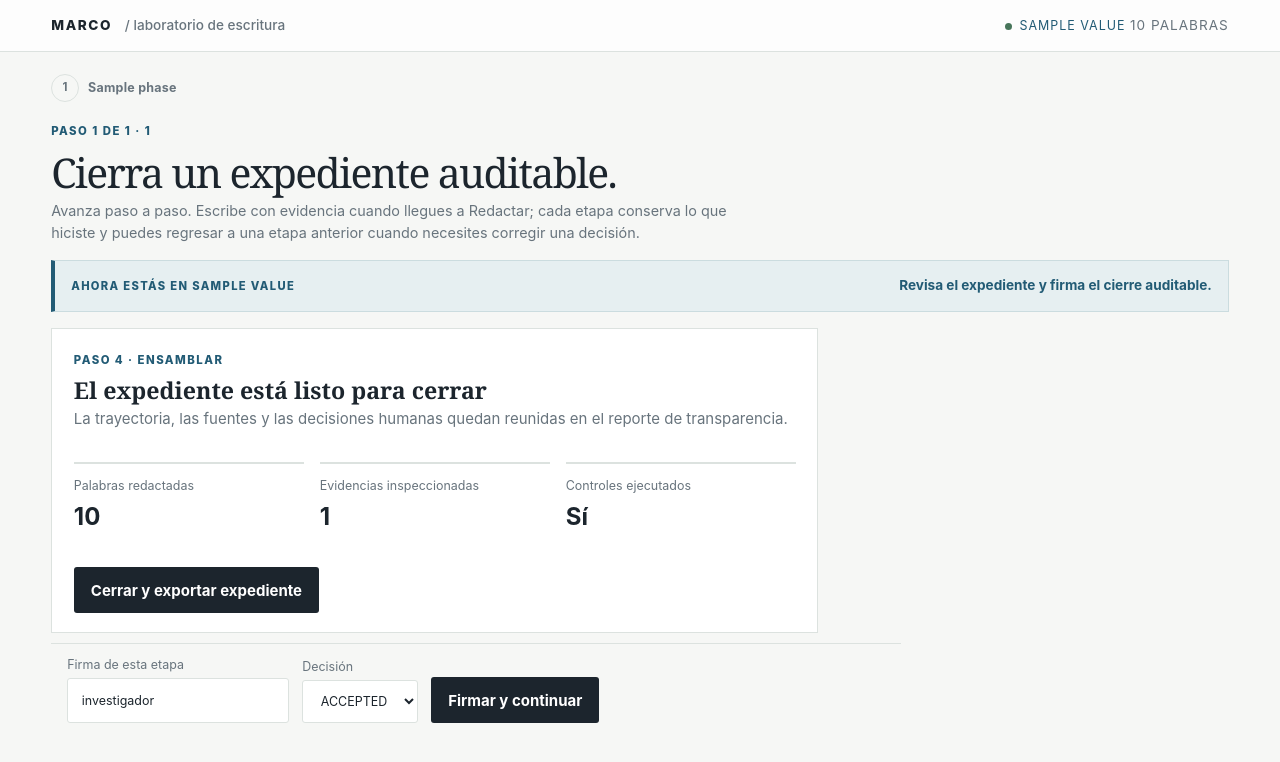
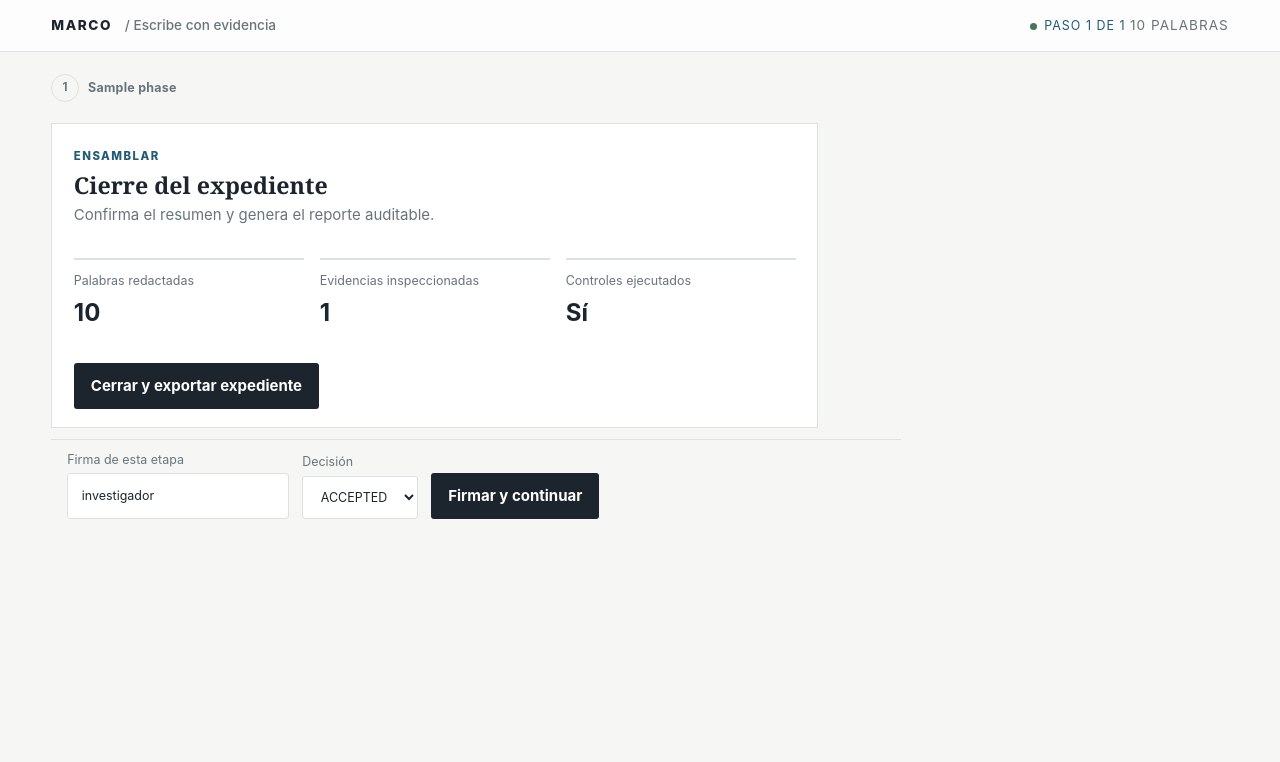
Before and after one commit to Miguelitortiz/marco-mvp, a Django app: template web/templates/workbench/index.html in a window 1280 px wide. Shown: the top 762 px of the page. Run offline with Django 4.2, Linux system fonts and the light colour scheme; the template is opened without the code that fills it: most values are stand-ins (such as "Sample title", 1, 10 or a date in 2020).

Commit message:
Remove redundant workflow copy
Use the stepper and one concise stage heading as the workflow orientation instead of duplicating guidance and hiding overflow.

Co-authored-by: Copilot App <223556219+Copilot@users.noreply.github.com>

```diff
--- a/web/static/workbench.css
+++ b/web/static/workbench.css
@@ -25,17 +25,7 @@ button.stepper__button { cursor: pointer; }
 .stepper__item.is-complete { color: var(--green); }
 .stepper__item.is-complete .stepper__number { border-color: var(--green); background: #edf5ee; }
 .stepper__item.is-complete .stepper__line { background: var(--green); }
-.guide-card { display: flex; justify-content: space-between; gap: 2rem; margin: 0 0 1rem; padding: .75rem 1rem; border: 1px solid #cbdcdf; border-left: 4px solid var(--blue); background: var(--blue-soft); }
-.guide-card__step { color: var(--blue); font-size: .7rem; font-weight: 800; letter-spacing: .12em; text-transform: uppercase; }
-.guide-card h2 { margin: .15rem 0 .05rem; font: 700 1.15rem Georgia, serif; }
-.guide-card p { margin: 0; color: var(--muted); }
-.guide-card__actions { display: flex; align-items: center; max-width: 340px; }
-.guide-card__hint { color: var(--blue); font-size: .85rem; font-weight: 650; }
-.intro { max-width: 710px; margin-bottom: 1rem; }
 .eyebrow, .label { color: var(--blue); font-size: .71rem; font-weight: 800; letter-spacing: .13em; text-transform: uppercase; }
-h1 { margin: .2rem 0 .35rem; font: 400 clamp(2rem, 3.2vw, 3rem)/1.02 Georgia, serif; letter-spacing: -.04em; }
-h1 em { color: var(--blue); font-style: italic; }
-.intro__copy { color: var(--muted); max-width: 700px; margin: 0; font-size: .9rem; }
 .workspace-grid { display: grid; grid-template-columns: minmax(0, 1.55fr) minmax(260px, .7fr); gap: 4rem; align-items: start; }
 .stage-card { background: var(--surface); border: 1px solid var(--line); padding: 1.15rem 1.35rem; }
 .stage-card--wide { width: min(850px, 100%); }
@@ -94,5 +84,4 @@ input[type=file] { display: none; }
 .governance-grid div { display: grid; gap: .2rem; border: 1px solid var(--line); padding: .8rem; background: var(--surface); }
 .governance-grid strong { font-size: 1.4rem; }
 .governance-grid small { color: var(--muted); }
-@media (max-width: 800px) { .shell { padding-top: 1.5rem; } .stepper { margin-bottom: 2.5rem; overflow-x: auto; padding-bottom: .5rem; } .stepper__item { flex: 0 0 auto; } .stepper__line { width: 35px; flex: 0 0 35px; } .guide-card { display: block; } .guide-card__actions { margin-top: 1rem; } .workspace-grid { grid-template-columns: 1fr; gap: 2rem; } .context-column { order: 2; } .writing-surface textarea { min-height: 360px; } }
-@media (min-width: 801px) { body { overflow: hidden; } }
+@media (max-width: 800px) { .shell { padding-top: 1.5rem; height: auto; } .stepper { margin-bottom: 1.5rem; overflow-x: auto; padding-bottom: .5rem; } .stepper__item { flex: 0 0 auto; } .stepper__line { width: 35px; flex: 0 0 35px; } .workspace-grid { grid-template-columns: 1fr; gap: 2rem; } .writing-surface textarea { min-height: 360px; } }
--- a/web/templates/workbench/base.html
+++ b/web/templates/workbench/base.html
@@ -11,7 +11,7 @@
 </head>
 <body>
   <header class="topbar">
-    <a class="wordmark" href="/">MARCO <span>/ laboratorio de escritura</span></a>
+    <a class="wordmark" href="/">MARCO <span>/ Escribe con evidencia</span></a>
     <div class="topbar__state" id="workflow-status">
       {% block topbar_state %}{% endblock %}
     </div>
--- a/web/templates/workbench/index.html
+++ b/web/templates/workbench/index.html
@@ -1,6 +1,6 @@
 {% extends "workbench/base.html" %}
 {% block topbar_state %}
-  <span class="phase-dot"></span>{{ workbench.fsm.state.value }}
+  <span class="phase-dot"></span>Paso {{ current_phase_number }} de {{ phases|length }}
   <span class="muted">{{ workbench.current_words }} palabras</span>
 {% endblock %}
 {% block content %}
@@ -25,38 +25,13 @@
   {% endfor %}
 </nav>
 
-<section class="intro">
-  <p class="eyebrow">PASO {{ current_phase_number }} DE {{ phases|length }} · {{ workbench.project_id }}</p>
-  <h1>{% if workbench.fsm.state.value == "PARAMETRIZATION" %}Prepara tu expediente.{% elif workbench.fsm.state.value == "CURATION" %}Construye tu base de evidencia.{% elif workbench.fsm.state.value == "DRAFTING" %}Redacta con respaldo.{% else %}Cierra un expediente auditable.{% endif %}</h1>
-  <p class="intro__copy">Avanza paso a paso. Escribe con evidencia cuando llegues a Redactar; cada etapa conserva lo que hiciste y puedes regresar a una etapa anterior cuando necesites corregir una decisión.</p>
-</section>
-
-<section class="guide-card">
-  <div>
-    <span class="guide-card__step">Ahora estás en {{ workbench.fsm.state.value }}</span>
-    <h2>{% for phase, label, description in phases %}{% if phase == workbench.fsm.state %}{{ label }}{% endif %}{% endfor %}</h2>
-    <p>{% for phase, label, description in phases %}{% if phase == workbench.fsm.state %}{{ description }}{% endif %}{% endfor %}</p>
-  </div>
-  <div class="guide-card__actions">
-    {% if workbench.fsm.state.value == "PARAMETRIZATION" %}
-      <span class="guide-card__hint">Completa la configuración y firma para habilitar Curar.</span>
-    {% elif workbench.fsm.state.value == "CURATION" %}
-      <span class="guide-card__hint">Indexa documentos, busca y registra al menos una inspección.</span>
-    {% elif workbench.fsm.state.value == "DRAFTING" %}
-      <span class="guide-card__hint">Genera, edita y ejecuta los controles antes de ensamblar.</span>
-    {% else %}
-      <span class="guide-card__hint">Revisa el expediente y firma el cierre auditable.</span>
-    {% endif %}
-  </div>
-</section>
-
 <section class="workspace-grid">
   {% if workbench.fsm.state.value == "PARAMETRIZATION" %}
     <article class="stage-card stage-card--wide">
       <div class="stage-card__heading">
-        <span class="eyebrow">Paso 1 · Preparar</span>
-        <h2>Define las reglas del documento</h2>
-        <p>Estas restricciones permanecerán activas durante todo el expediente.</p>
+        <span class="eyebrow">Preparar</span>
+        <h2>Reglas del documento</h2>
+        <p>Define las restricciones del expediente.</p>
       </div>
       <form class="settings stage-form" hx-post="{% url 'save_settings' %}" hx-target="#stage-feedback">
         {% csrf_token %}
@@ -77,9 +52,9 @@
   {% elif workbench.fsm.state.value == "CURATION" %}
     <article class="stage-card stage-card--wide" id="stage-content">
       <div class="stage-card__heading">
-        <span class="eyebrow">Paso 2 · Curar</span>
-        <h2>Reúne y valida tu evidencia</h2>
-        <p>Indexa el corpus, busca fragmentos relevantes y registra la inspección humana de al menos una fuente.</p>
+        <span class="eyebrow">Curar</span>
+        <h2>Fuentes y evidencia</h2>
+        <p>Indexa el corpus e inspecciona una fuente relevante.</p>
       </div>
       <form hx-post="{% url 'upload_documents' %}" hx-target="#stage-content" hx-encoding="multipart/form-data">
         {% csrf_token %}<label class="file-drop" for="documents">Añade PDF o texto</label>
@@ -95,9 +70,9 @@
   {% elif workbench.fsm.state.value == "DRAFTING" %}
     <article class="editor-column stage-card stage-card--wide">
       <div class="stage-card__heading">
-        <span class="eyebrow">Paso 3 · Redactar</span>
-        <h2>Construye y revisa el texto</h2>
-        <p>El borrador se genera únicamente con la evidencia que ya inspeccionaste.</p>
+        <span class="eyebrow">Redactar</span>
+        <h2>Texto de trabajo</h2>
+        <p>Genera y revisa el texto con la evidencia inspeccionada.</p>
       </div>
       {% include "workbench/_editor.html" %}
       {% include "workbench/_governance.html" %}
@@ -105,9 +80,9 @@
   {% else %}
     <article class="stage-card stage-card--wide">
       <div class="stage-card__heading">
-        <span class="eyebrow">Paso 4 · Ensamblar</span>
-        <h2>El expediente está listo para cerrar</h2>
-        <p>La trayectoria, las fuentes y las decisiones humanas quedan reunidas en el reporte de transparencia.</p>
+        <span class="eyebrow">Ensamblar</span>
+        <h2>Cierre del expediente</h2>
+        <p>Confirma el resumen y genera el reporte auditable.</p>
       </div>
       <dl class="assembly-summary">
         <div><dt>Palabras redactadas</dt><dd>{{ workbench.current_words }}</dd></div>
```
